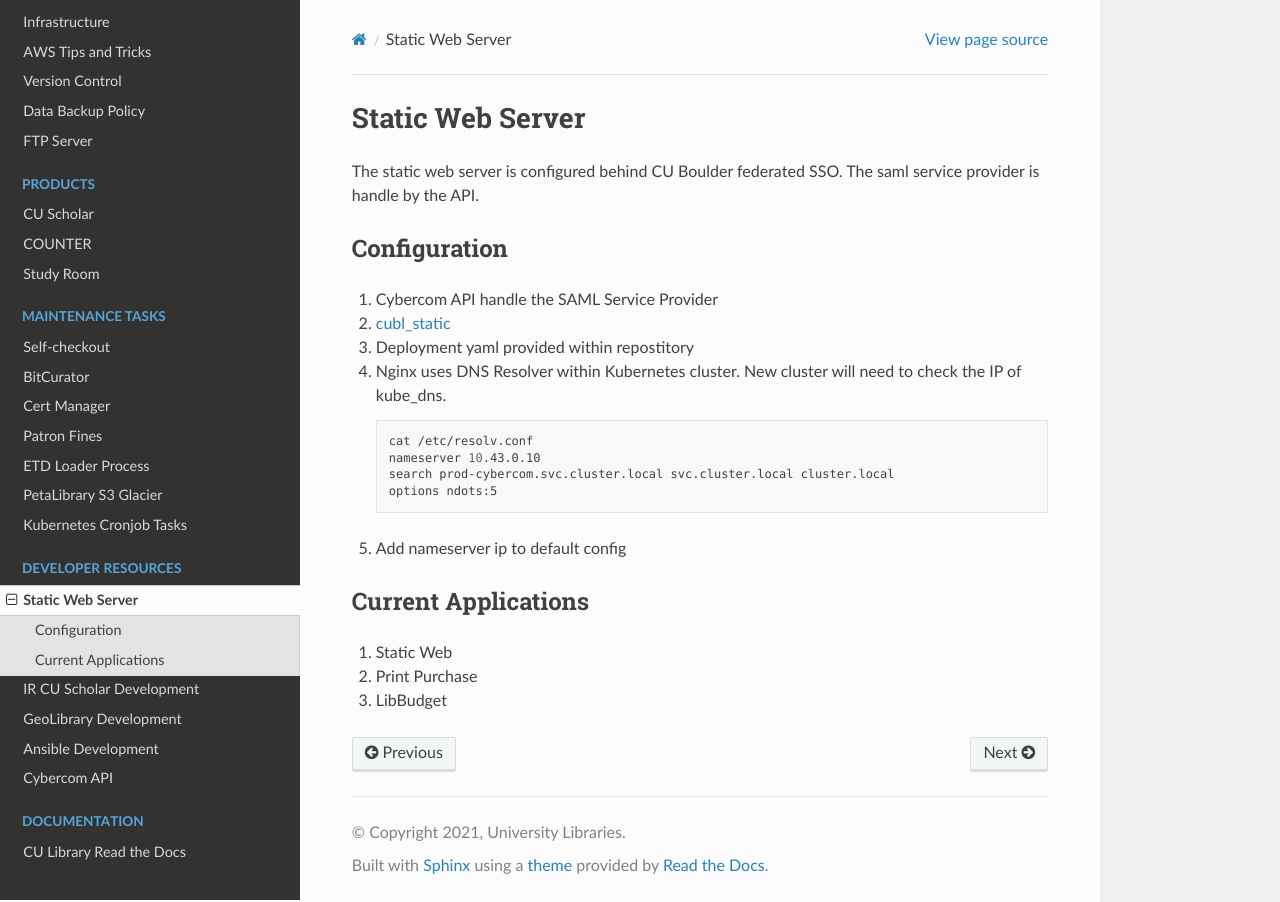
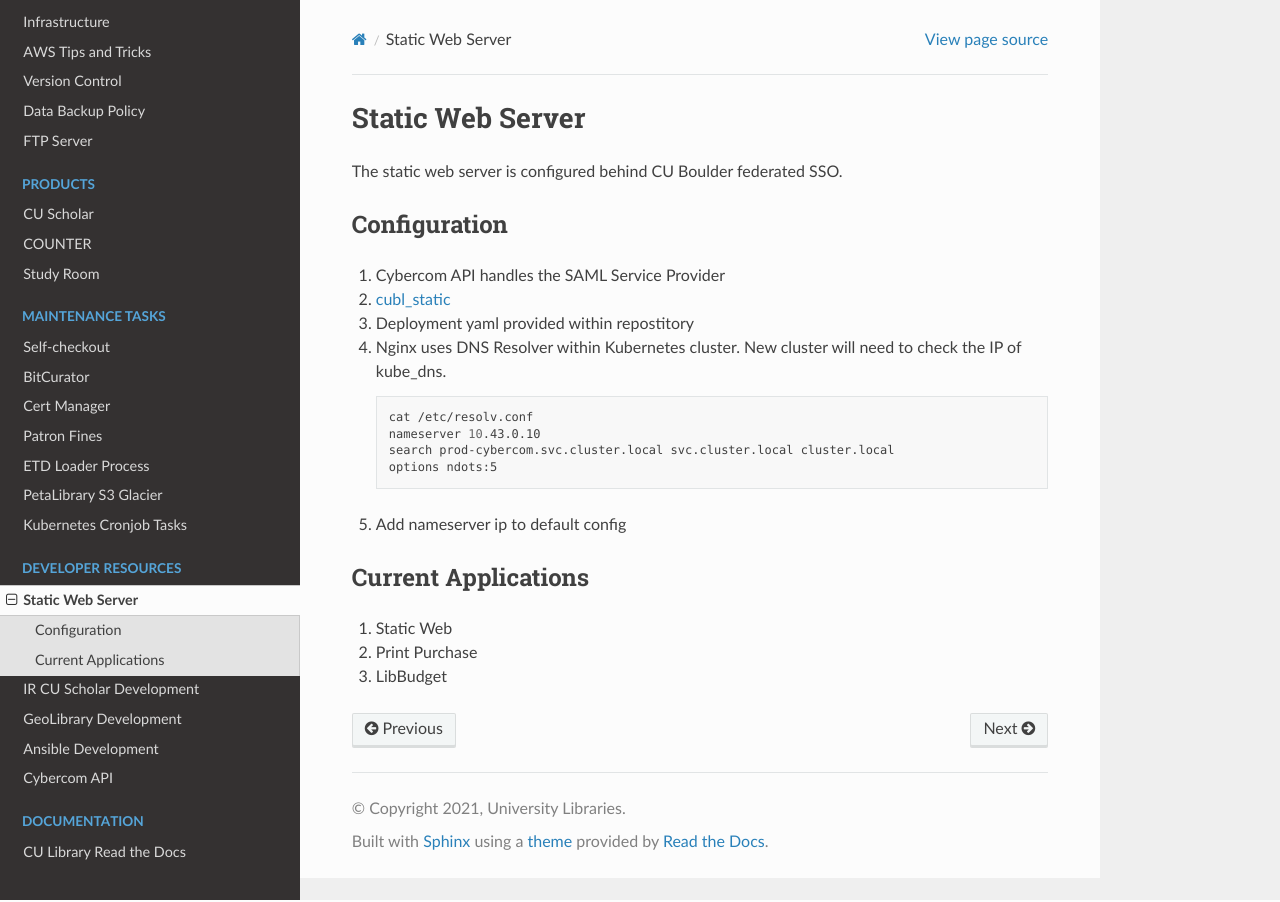
Before and after one commit to culibraries/documentation, a Sphinx documentation site: the page built from docs/pages/static-web-server.md, in a window 1280 px wide. Built offline with Sphinx 7.4.7 and the Read the Docs theme 2.0.0, drawn with Linux system fonts in a browser that asks for light colours.

Commit message:
Update static-web-server.md

```diff
--- a/docs/pages/static-web-server.md
+++ b/docs/pages/static-web-server.md
@@ -1,9 +1,9 @@
 # Static Web Server
-The static web server is configured behind CU Boulder federated SSO. The saml service provider is handle by the API.
+The static web server is configured behind CU Boulder federated SSO.
 
 ## Configuration
 
-1. Cybercom API handle the SAML Service Provider
+1. Cybercom API handles the SAML Service Provider
 1. [cubl_static](https://github.com/culibraries/cubl_static)
 1. Deployment yaml provided within repostitory
 1. Nginx uses DNS Resolver within Kubernetes cluster. New cluster will need to check the IP of kube_dns.
```
